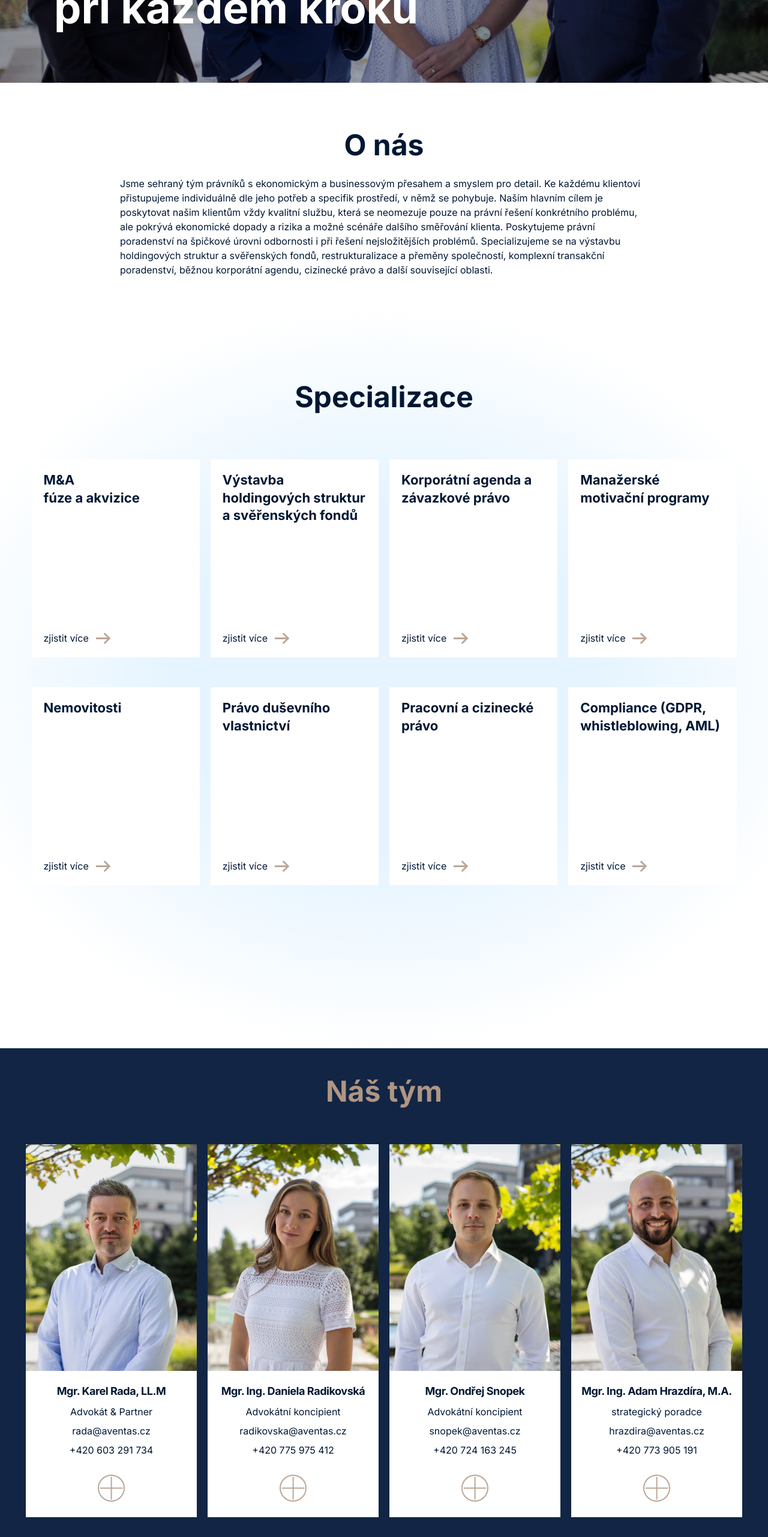
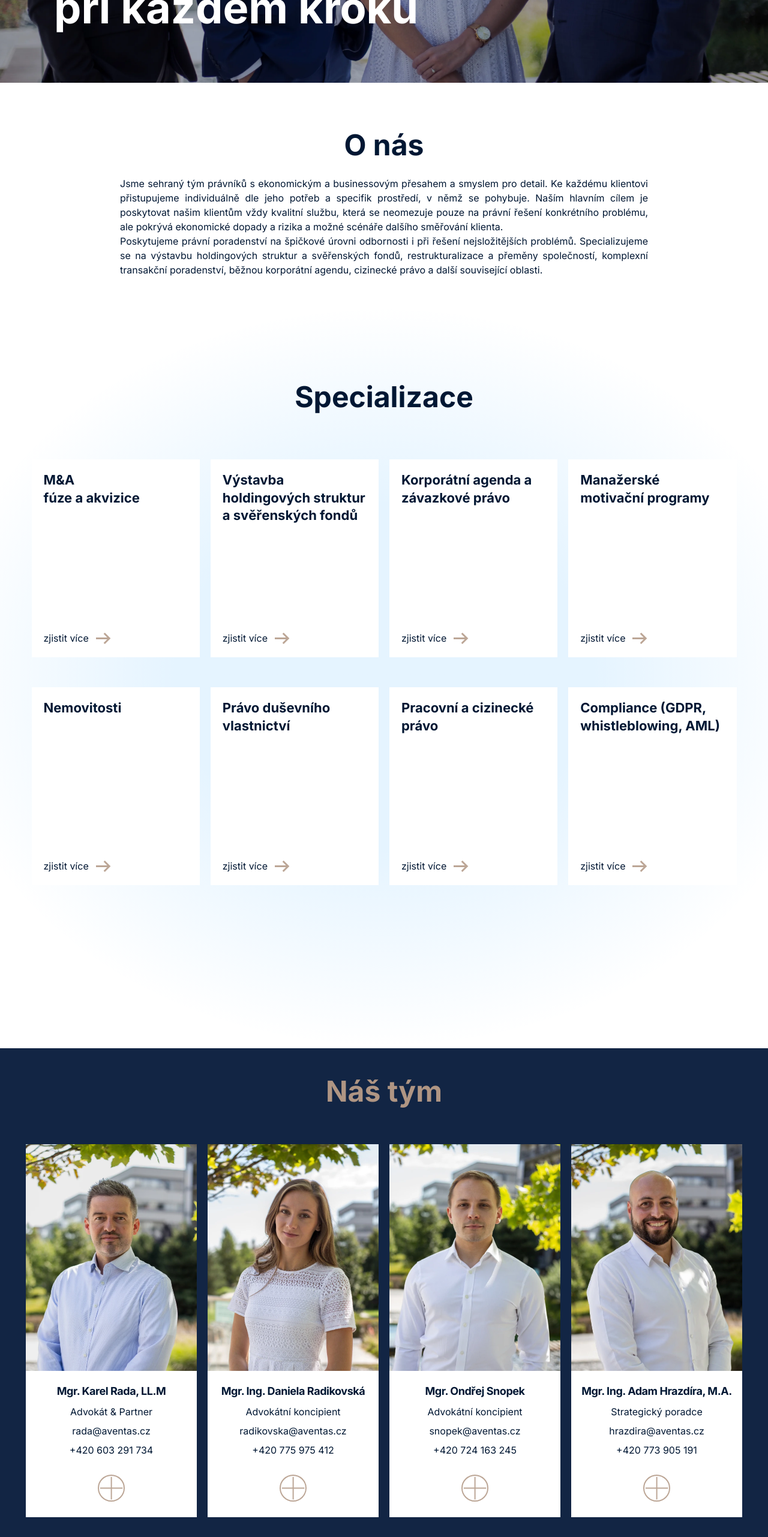
Before and after one commit to Karlos137/aventas, a Next.js app: page / in a window 1280 px wide. Shown: the part 662-3225 px from the top of the page at 60% size. Built offline with nearby package versions, Linux system fonts and the light colour scheme.

Commit message:
Edit about us text, contact title alignment

```diff
--- a/components/AboutUsSection/AboutUsSection.tsx
+++ b/components/AboutUsSection/AboutUsSection.tsx
@@ -32,13 +32,15 @@ const AboutUsSection = ({ className, image }: AboutUsSectionProps) => {
         >
           O nás
         </SectionTitle>
-        <p>
+        <p className='text-justify'>
           Jsme sehraný tým právníků s ekonomickým a businessovým přesahem a
           smyslem pro detail. Ke každému klientovi přistupujeme individuálně dle
           jeho potřeb a specifik prostředí, v němž se pohybuje. Naším hlavním
           cílem je poskytovat našim klientům vždy kvalitní službu, která se
           neomezuje pouze na právní řešení konkrétního problému, ale pokrývá
           ekonomické dopady a rizika a možné scénáře dalšího směřování klienta.
+        </p>
+        <p className='text-justify'>
           Poskytujeme právní poradenství na špičkové úrovni odbornosti i při
           řešení nejsložitějších problémů. Specializujeme se na výstavbu
           holdingových struktur a svěřenských fondů, restrukturalizace a přeměny
--- a/components/ContactSection/ContactSection.tsx
+++ b/components/ContactSection/ContactSection.tsx
@@ -16,7 +16,7 @@ const ContactSection = ({ className }: ContactSectionProps) => {
       className={twMerge('mx-auto max-w-[1920px]', className)}
       id='kontakt'
     >
-      <SectionTitle className='mx-auto mb-12 max-w-[1296px] px-8 lg:mb-16 lg:px-12 lg:text-center'>
+      <SectionTitle className='mx-auto mb-12 max-w-[1296px] px-8 text-center lg:mb-16 lg:px-12 lg:text-center'>
         Kontakt
       </SectionTitle>
       <Contacts />
--- a/components/PersonCards/PersonCards.constants.tsx
+++ b/components/PersonCards/PersonCards.constants.tsx
@@ -105,7 +105,7 @@ export const PEOPLE = [
   {
     id: 4,
     name: 'Mgr. Ing. Adam Hrazdíra, M.A.',
-    role: 'strategický poradce',
+    role: 'Strategický poradce',
     email: 'hrazdira@aventas.cz',
     phone: '+420 773 905 191',
     image: '/images/adam.webp',
```
